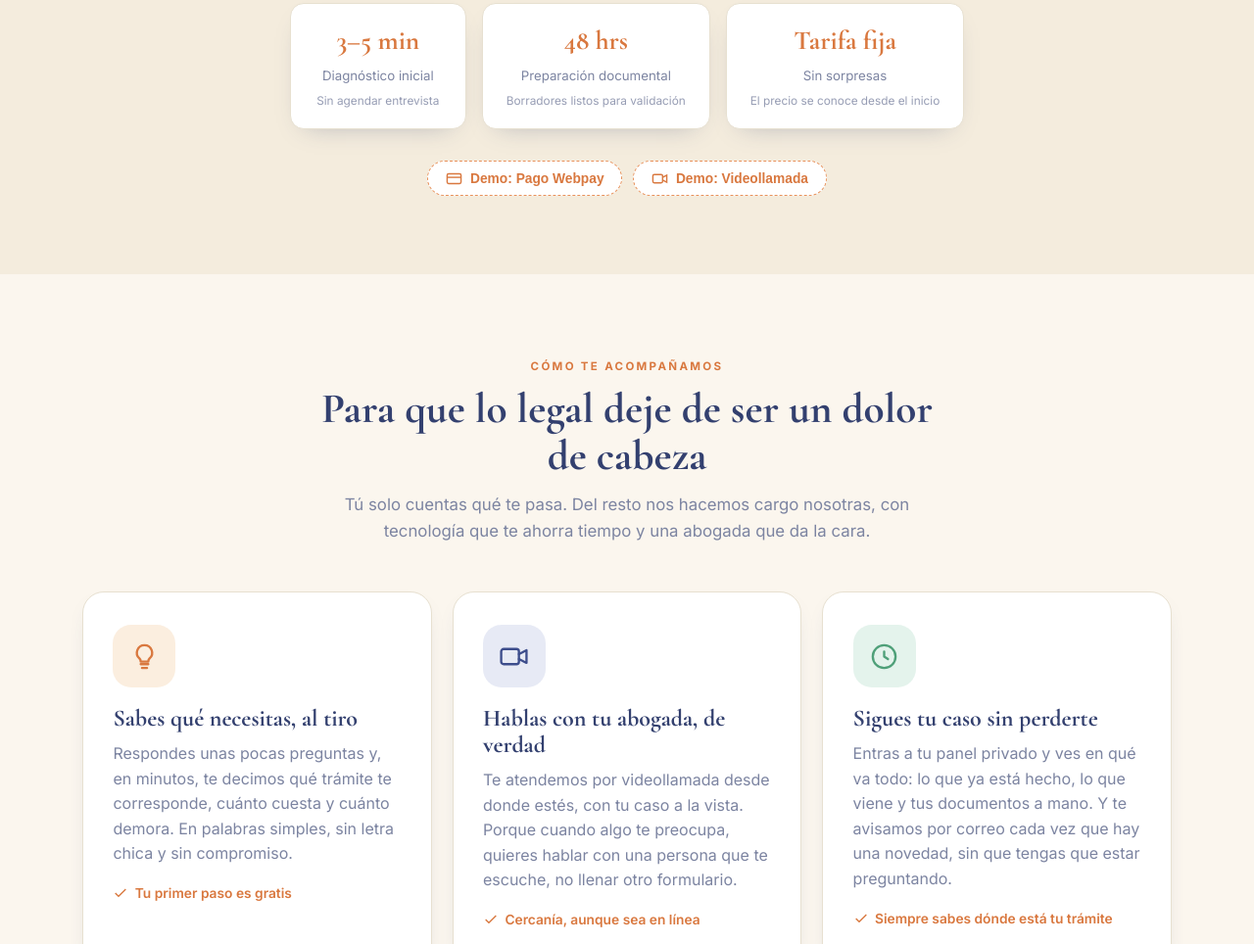
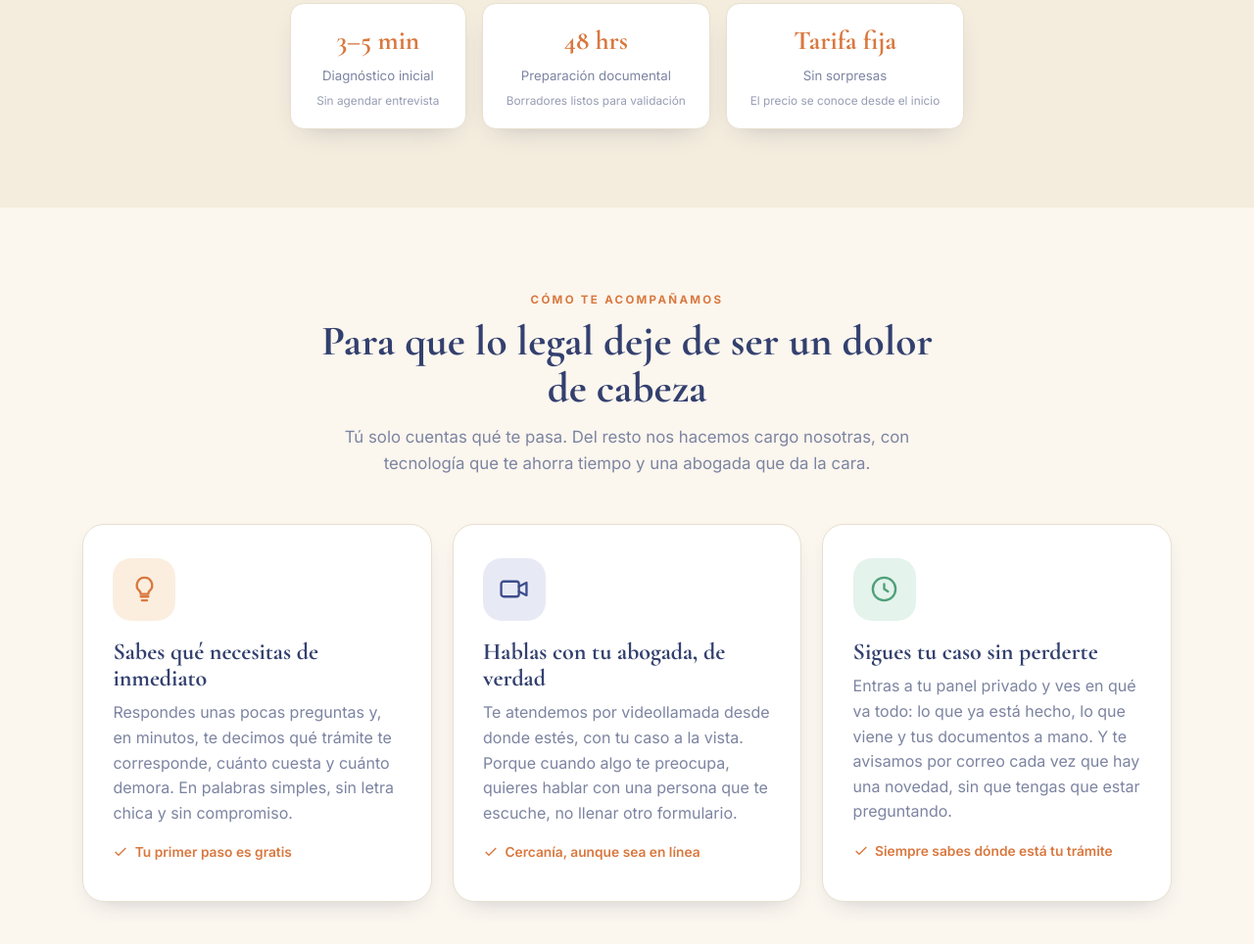
Before and after one commit to defensaalma/defensa-alma1, a website: page public/index.html in a window 1280 px wide. Shown: the part 1252-2216 px from the top of the page at 98% size. Drawn offline with nearby package versions, Linux system fonts and the light colour scheme.

Commit message:
Add files via upload

```diff
--- a/public/index.html
+++ b/public/index.html
@@ -419,10 +419,6 @@ footer.ft{background:var(--blue-ink);color:rgba(255,255,255,.72);text-align:cent
       <div class="c"><b>48 hrs</b><span>Preparación documental</span><br><em>Borradores listos para validación</em></div>
       <div class="c"><b>Tarifa fija</b><span>Sin sorpresas</span><br><em>El precio se conoce desde el inicio</em></div>
     </div>
-    <div class="demo-row reveal">
-      <button class="demo-pill" onclick="openDemo('pago')"><svg viewBox="0 0 24 24" fill="none" stroke="currentColor" stroke-width="2"><rect x="2" y="5" width="20" height="14" rx="2"/><line x1="2" y1="10" x2="22" y2="10"/></svg>Demo: Pago Webpay</button>
-      <button class="demo-pill" onclick="openDemo('video')"><svg viewBox="0 0 24 24" fill="none" stroke="currentColor" stroke-width="2"><rect x="2" y="6" width="14" height="12" rx="2"/><path d="m16 10 6-3v10l-6-3"/></svg>Demo: Videollamada</button>
-    </div>
   </div>
 </section>
 
@@ -438,7 +434,7 @@ footer.ft{background:var(--blue-ink);color:rgba(255,255,255,.72);text-align:cent
 
       <div class="care reveal">
         <div class="ico" style="background:#FBEEDF"><svg viewBox="0 0 24 24" stroke="#D9783F"><path d="M9 18h6M10 21h4"/><path d="M12 3a6 6 0 0 0-4 10.5c.7.7 1 1.2 1 2.5h6c0-1.3.3-1.8 1-2.5A6 6 0 0 0 12 3Z"/></svg></div>
-        <h3>Sabes qué necesitas, al tiro</h3>
+        <h3>Sabes qué necesitas de inmediato</h3>
         <p>Respondes unas pocas preguntas y, en minutos, te decimos qué trámite te corresponde, cuánto cuesta y cuánto demora. En palabras simples, sin letra chica y sin compromiso.</p>
         <span class="kicker"><svg viewBox="0 0 24 24" stroke="currentColor"><path d="M20 6 9 17l-5-5"/></svg>Tu primer paso es gratis</span>
       </div>
```
